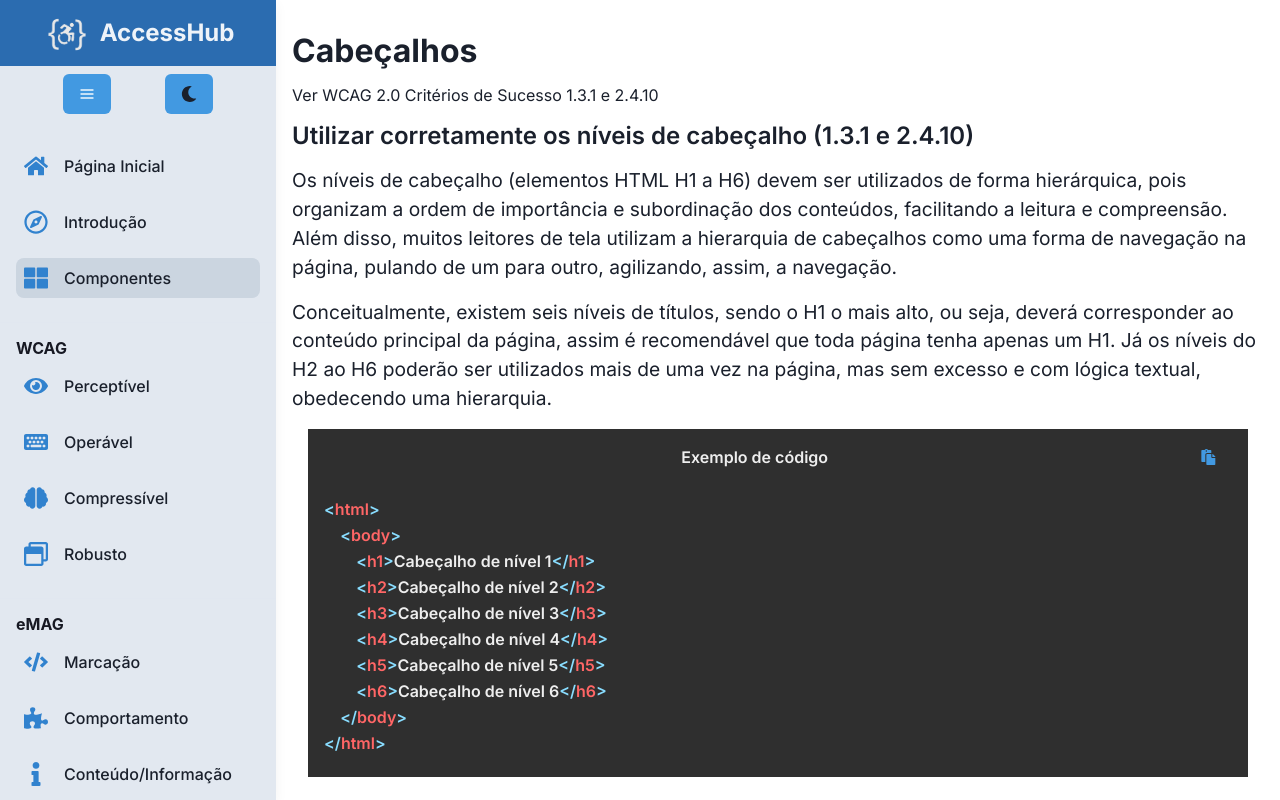
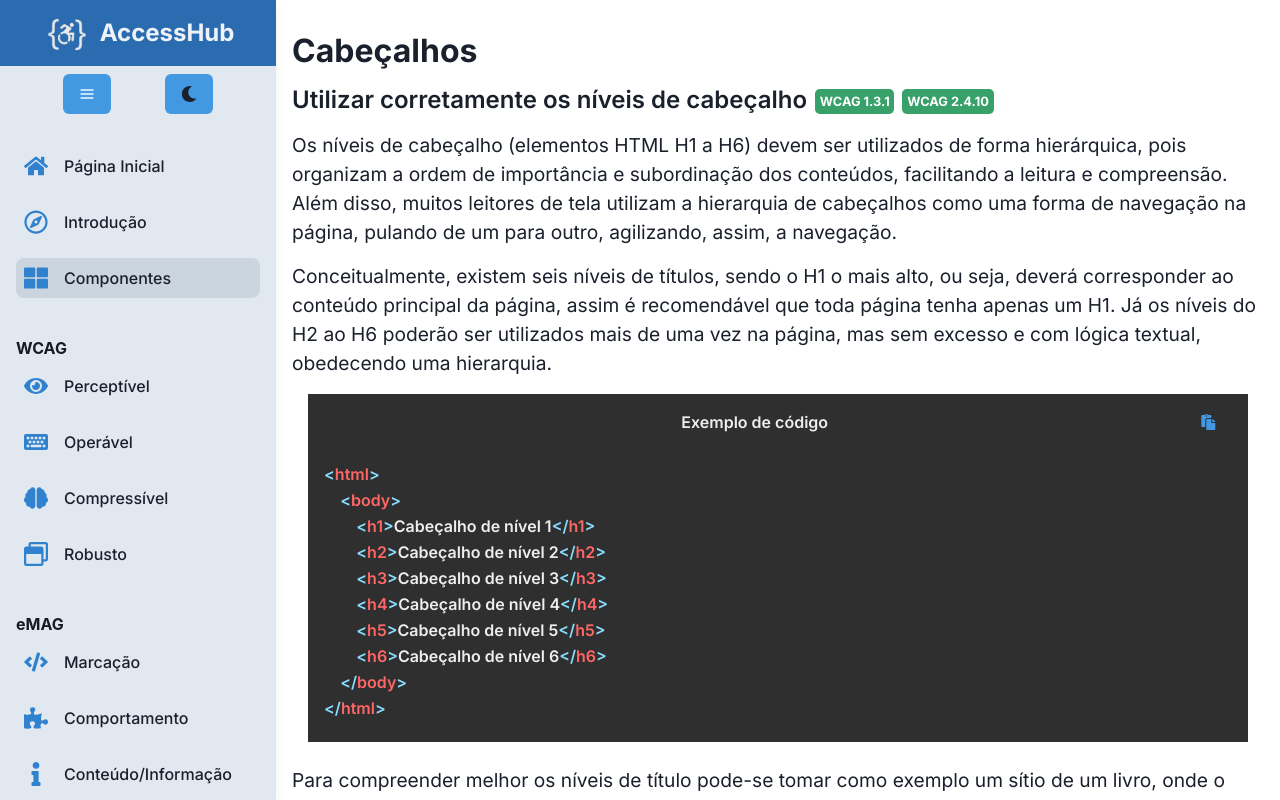
Before and after one commit to daviteixeira-dev/accesshub, a React (Vite) app: page /componentes/cabecalhos in a window 1280 px wide. Built offline with nearby package versions, Linux system fonts and the light colour scheme.

Commit message:
Adding the BadgeWCAGInfoNumber component to the pageAboutHeaders page

```diff
--- a/src/pages/PageAboutHeaders.tsx
+++ b/src/pages/PageAboutHeaders.tsx
@@ -11,6 +11,7 @@ import Footer from '../components/Footer/Footer';
 import MenuMobile from '../components/TopMenu/MenuMobile';
 import MenuSideBar from '../components/MenuSideBar/MenuSideBar';
 import PostComponent from '../components/PostComponent/PostComponent';
+import BadgeWCAGInfoNumber from '../components/BadgeWCAGInfoNumber/BadgeWCAGInfoNumber';
 
 const PageAboutHeaders = () => {
     return (
@@ -48,21 +49,22 @@ const PageAboutHeaders = () => {
                     <Heading
                         as='h2'
                         mb='1rem'
-                        fontWeight='400'
-                        fontSize='1rem'
-                        fontFamily='Inter'
-                    >
-                        Ver WCAG 2.0 Critérios de Sucesso 1.3.1 e 2.4.10
-                    </Heading>
-
-                    <Heading
-                        as='h3'
-                        mb='1rem'
                         fontWeight='600'
                         fontSize='1.5rem'
                         fontFamily='Inter'
                     >
-                        Utilizar corretamente os níveis de cabeçalho (1.3.1 e 2.4.10)
+                        Utilizar corretamente os níveis de cabeçalho
+
+                        <BadgeWCAGInfoNumber
+                            textWCAG='WCAG 1.3.1'
+                            linkWCAG='https://www.w3.org/WAI/WCAG21/Understanding/info-and-relationships'
+                            tooltipText='Ver Critério WCAG de Sucesso 1.3.1 (inglês)'
+                        />
+                        <BadgeWCAGInfoNumber
+                            textWCAG='WCAG 2.4.10'
+                            linkWCAG='https://www.w3.org/WAI/WCAG21/Understanding/section-headings'
+                            tooltipText='Ver Critério WCAG de Sucesso 2.4.10 (inglês)'
+                        />
                     </Heading>
 
                     <Text
```
